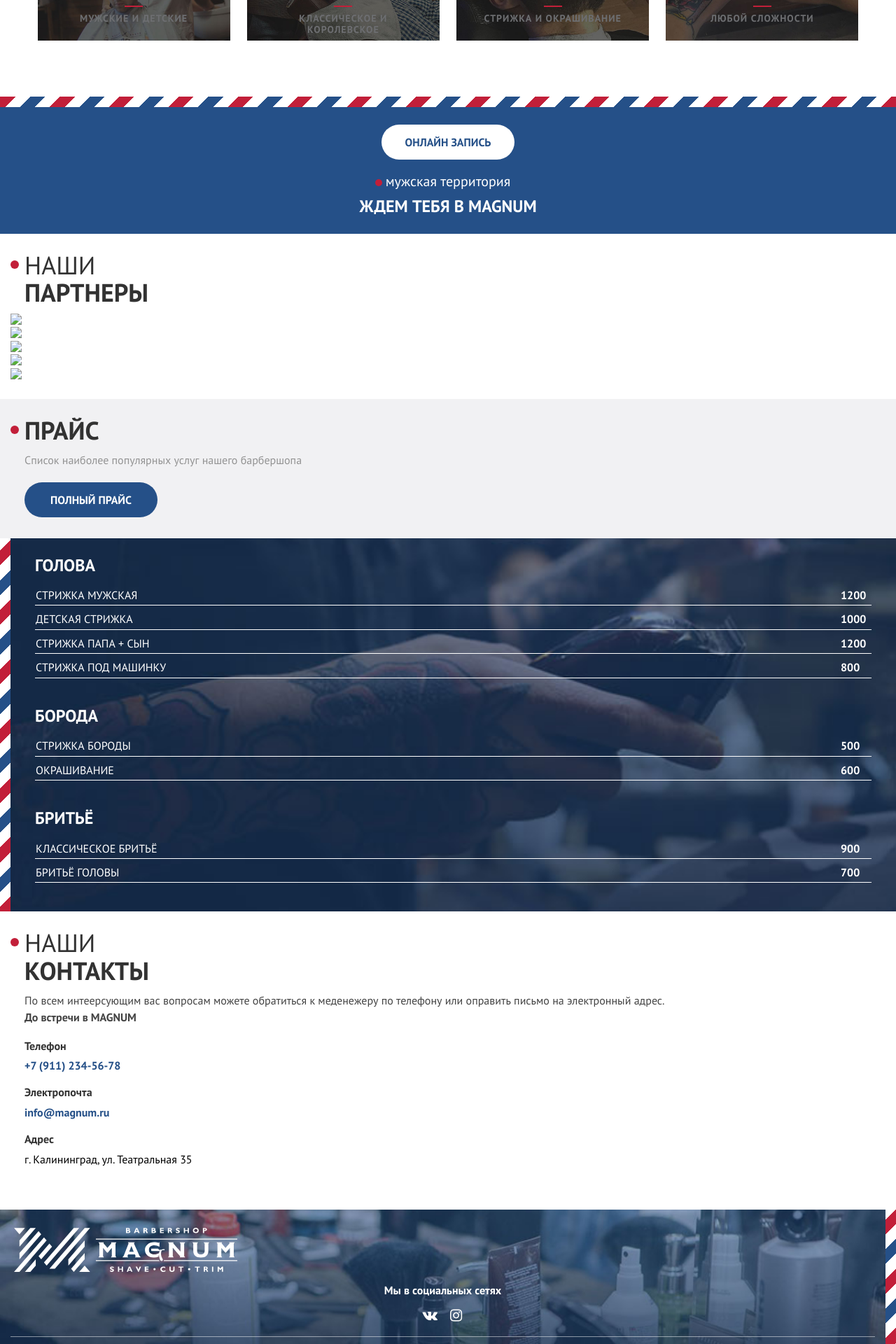
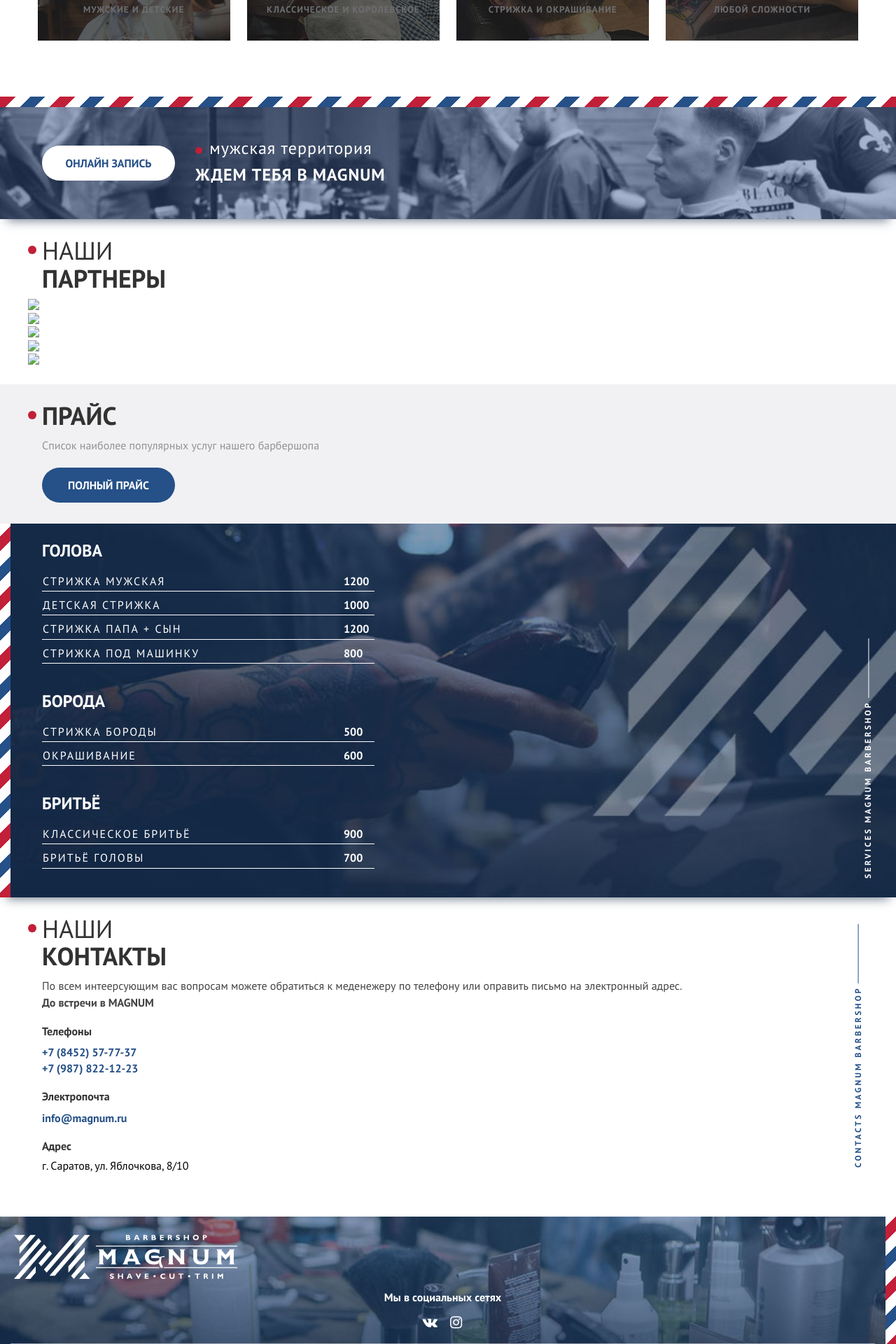
Before and after one commit to nigel-riss/magnum, a PHP site: page / in a window 1280 px wide. Shown: the part 2240-4160 px from the top of the page at 70% size. Run offline with PHP 8.4, Linux system fonts and the light colour scheme.

Commit message:
Tablets Portrait styles fixes and additions

```diff
--- a/index.html
+++ b/index.html
@@ -62,6 +62,7 @@
   <section class="services">
     <div class="services__hero">
       <h2 class="services__title">Услуги<br> <strong>барбершопа</strong></h2>
+      <div class="vert-title vert-title--right">Services Magnum Barbershop</div>
     </div>
     <div class="services__content">
             <div class="service">
@@ -131,6 +132,7 @@
       <div class="prices__button"><a class="button button--blue" href="#">Полный Прайс</a></div>
     </header>
     <div class="prices__content">
+      <div class="vert-title vert-title--right">Services Magnum Barbershop</div>
       <table>
         <caption>Голова</caption>
         <tr>
@@ -179,10 +181,11 @@
       <h2 class="contacts__title">Наши<br> <strong>контакты</strong></h2>
     </header>
     <div class="contacts__content">
+      <div class="vert-title vert-title--right vert-title--blue">Contacts Magnum Barbershop</div>
       <div class="contacts__text">По всем интеерсующим вас вопросам можете обратиться к меденежеру по телефону или оправить письмо на электронный адрес.<br> <strong> До встречи в MAGNUM</strong></div>
       <div class="contact">
-        <h3 class="contact__title">Телефон</h3>
-        <div class="contact__text"><a href="tel:+79112345678">+7 (911) 234-56-78</a></div>
+        <h3 class="contact__title">Телефоны</h3>
+        <div class="contact__text"><a href="tel:+78452577737">+7 (8452) 57-77-37 <br></a><a href="tel:+79878221223">+7 (987) 822-12-23</a></div>
       </div>
       <div class="contact">
         <h3 class="contact__title">Электропочта</h3>
@@ -190,7 +193,7 @@
       </div>
       <div class="contact">
         <h3 class="contact__title">Адрес</h3>
-        <div class="contact__text">г. Калининград, ул. Театральная 35</div>
+        <div class="contact__text">г. Саратов, ул. Яблочкова, 8/10</div>
       </div>
     </div>
     <div class="contacts__map"><img src=""></div>
@@ -201,7 +204,7 @@
       <div class="site-footer__socials">
         <div class="socials">
           <h3 class="socials__title">Мы в социальных сетях</h3>
-          <div class="socials__content"><a class="social-icon icon-vkontakte" href="#">VKontakte</a><a class="social-icon icon-instagram" href="#">Instagram</a></div>
+          <div class="socials__content"><a class="social-icon ico-vkontakte" href="#">VKontakte</a><a class="social-icon ico-instagram" href="#">Instagram</a></div>
         </div>
       </div>
     </div>
--- a/styles.css
+++ b/styles.css
@@ -47,7 +47,7 @@
   }
 }
 */
-[class^="icon-"]:before, [class*=" icon-"]:before {
+[class^="ico-"]:before, [class*=" ico-"]:before {
   font-family: "fontello";
   font-style: normal;
   font-weight: normal;
@@ -72,11 +72,11 @@
   /* Uncomment for 3D effect */
   /* text-shadow: 1px 1px 1px rgba(127, 127, 127, 0.3); */ }
 
-.icon-instagram:before {
+.ico-instagram:before {
   content: '\f16d'; }
 
 /* '' */
-.icon-vkontakte:before {
+.ico-vkontakte:before {
   content: '\f189'; }
 
 /* '' */
@@ -589,6 +589,7 @@ body {
 
 .hero {
   position: relative;
+  max-width: 400px;
   margin-top: 10vh;
   margin-top: calc(25px + 5vh);
   padding-bottom: 5px;
@@ -602,12 +603,13 @@ body {
   background-position: center top; }
   @media (min-width: 700px) {
     .hero {
+      max-width: none;
       height: 517px;
       width: 569px;
       margin: 0 auto;
       padding-top: 280px;
       padding-left: 105px;
-      box-shadow: 0 12px 14px -10px rgba(37, 80, 136, 0.6); } }
+      box-shadow: 0 12px 14px -10px rgba(20, 41, 69, 0.6); } }
   .hero__title {
     margin: 0;
     padding-bottom: 15px;
@@ -787,6 +789,8 @@ body {
   @media (min-width: 700px) {
     .services {
       background-color: transparent; } }
+  .services__hero {
+    position: relative; }
     @media (min-width: 700px) {
       .services__hero {
         height: 450px;
@@ -796,7 +800,7 @@ body {
         background-color: #255088;
         background-image: url("./img/services-bg.jpg");
         background-size: cover;
-      box-shadow: 0 12px 14px -10px rgba(37, 80, 136, 0.6); } }
+        box-shadow: 0 12px 14px -10px rgba(20, 41, 69, 0.6); } }
   .services__title {
     position: relative;
     margin: 0;
@@ -827,7 +831,6 @@ body {
 .service {
   position: relative;
   margin-top: 20px;
-  height: 62vw;
   background-color: #f1f1f3;
   overflow: hidden; }
   @media (min-width: 700px) {
@@ -844,9 +847,8 @@ body {
       width: 100%; }
   .service__content {
     position: relative;
-    height: 62vw;
-    padding: 25px;
-    padding-top: 40px; }
+    padding: 25px 0;
+    padding-bottom: 15px; }
   .service__icon {
     color: #ffffff;
     font-size: 60px;
@@ -871,7 +873,7 @@ body {
       background-color: #c21f39; }
   .service__subtitle {
     color: #f1f1f3;
-    font-size: 0.875rem;
+    font-size: 0.8125rem;
     font-weight: 700;
     letter-spacing: 1px;
     text-align: center;
@@ -885,7 +887,17 @@ body {
   padding: 25px 15px;
   padding-top: 40px;
   text-align: center;
-  background-color: #255088; }
+  background-color: #255088;
+  background-image: url("./img/check-in-s.jpg");
+  background-size: cover;
+  background-position: right center; }
+  @media (min-width: 700px) {
+    .check-in {
+      height: 175px;
+      padding-top: 70px;
+      padding-left: 60px;
+      text-align: left;
+      box-shadow: 0 12px 14px -10px rgba(20, 41, 69, 0.6); } }
   .check-in::after {
     content: "";
     position: absolute;
@@ -894,10 +906,17 @@ body {
     height: 15px;
     width: 100%;
     background-image: repeating-linear-gradient(-45deg, #c21f39 0px, #c21f39 15px, #ffffff 15px, #ffffff 30px, #255088 30px, #255088 45px, #ffffff 45px, #ffffff 60px); }
+  @media (min-width: 700px) {
+    .check-in__header {
+      display: inline-block;
+      vertical-align: top;
+      margin-top: -10px;
+      padding-left: 25px; } }
   .check-in__title {
     position: relative;
     display: inline-block;
     padding-bottom: 10px;
+    margin: 0;
     color: #ffffff;
     font-size: 1.25rem; }
     .check-in__title::before {
@@ -909,14 +928,34 @@ body {
       width: 10px;
       background-color: #c21f39;
       border-radius: 50%; }
+    @media (min-width: 700px) {
+      .check-in__title {
+        padding-left: 20px;
+        font-size: 1.5rem;
+        letter-spacing: 1px; }
+        .check-in__title::before {
+          content: "";
+          position: absolute;
+          top: 12px;
+          left: 0px;
+          height: 10px;
+          width: 10px;
+          background-color: #c21f39;
+          border-radius: 50%; } }
   .check-in__subtitle {
     color: #ffffff;
     font-size: 1.5rem;
     font-weight: 700;
     text-transform: uppercase; }
+    @media (min-width: 700px) {
+      .check-in__subtitle {
+        letter-spacing: 1px; } }
 
 .partners {
   padding: 25px 15px; }
+  @media (min-width: 700px) {
+    .partners {
+      padding-left: 40px; } }
   .partners__title {
     position: relative;
     margin: 0;
@@ -946,6 +985,9 @@ body {
   padding-right: 40px;
   padding-bottom: 10px;
   background-color: #f1f1f3; }
+  @media (min-width: 700px) {
+    .prices__header {
+      padding-left: 40px; } }
 
 .prices__title {
   position: relative;
@@ -989,7 +1031,11 @@ body {
   background-color: #142945;
   background-image: url("./img/price-bg.jpg");
   background-size: cover;
-  background-position: center center; }
+  background-position: left center; }
+  @media (min-width: 700px) {
+    .prices__content {
+      padding-left: 60px;
+      box-shadow: 0 12px 14px -10px rgba(20, 41, 69, 0.6); } }
   .prices__content::before {
     content: "";
     position: absolute;
@@ -1001,6 +1047,7 @@ body {
 
 .prices table {
   width: 100%;
+  max-width: 475px;
   margin-bottom: 40px;
   color: #ffffff;
   font-size: 1rem;
@@ -1017,12 +1064,20 @@ body {
   padding-bottom: 5px;
   padding-top: 10px;
   border-bottom: 1px solid #ffffff; }
+  .prices td:nth-of-type(1) {
+    padding-right: 10px; }
+    @media (min-width: 700px) {
+      .prices td:nth-of-type(1) {
+        letter-spacing: 2px; } }
   .prices td:nth-of-type(2) {
     width: 45px;
     font-weight: 700; }
 
 .contacts {
   padding: 25px 15px; }
+  @media (min-width: 700px) {
+    .contacts {
+      padding-left: 40px; } }
   .contacts__title {
     position: relative;
     margin: 0;
@@ -1047,7 +1102,11 @@ body {
         font-size: 2.25rem;
         line-height: 1.1; } }
   .contacts__content {
+    position: relative;
     padding-left: 20px; }
+    @media (min-width: 700px) {
+      .contacts__content {
+        padding-right: 140px; } }
   .contacts__text {
     padding-bottom: 20px;
     color: #434343;
@@ -1065,6 +1124,7 @@ body {
   .contact__text a {
     color: #255088;
     font-weight: 700;
+    line-height: 1.4;
     text-decoration: none;
     transition: all 0.3s ease-out; }
     .contact__text a:hover {
@@ -1138,3 +1198,11 @@ body {
     height: 1px;
     width: 85px;
     background-color: #ffffff; }
+  .vert-title--right {
+    left: auto;
+    right: 40px;
+    transform: translateX(100%) rotate(-90deg); }
+  .vert-title--blue {
+    color: #255088; }
+    .vert-title--blue::after {
+      background-color: #255088; }
```
Also changed, not shown: img/check-in-s.jpg (added), img/price-bg — копия.jpg (added), img/price-bg.jpg. Lines whose indentation alone changed are shown as unchanged.
